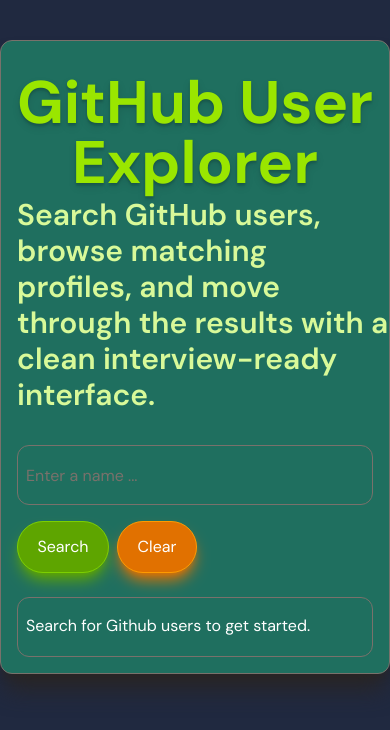
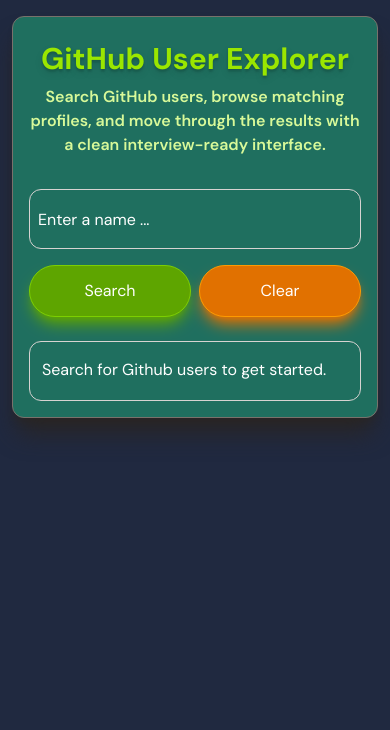
Before and after one commit to scolarknows/api_project, a React (Vite) app: page / in a window 390 px wide. Shown: the top 730 px of the page. Built offline with nearby package versions, Linux system fonts and the light colour scheme.

Commit message:
Made the website mobile responsive

```diff
--- a/src/App.jsx
+++ b/src/App.jsx
@@ -143,12 +143,12 @@
   }
 
   return (
-    <div className="bg-[#202940] flex flex-col min-h-screen">
-      <div className="flex flex-row justify-center mt-10">
+    <div className="bg-[#202940] flex flex-col min-h-screen px-3 sm:px-6">
+      <div className="flex flex-row justify-center mt-4 sm:mt-8 lg:mt-10">
 
-        <div className="flex flex-col max-w-7xl center bg-[#1F6F5F] mb-10 rounded-xl border border-stone-500 shadow-xl shadow-stone-800">
-          <h1 className="text-lime-400 text-center text-6xl mt-8 mb-1 font-sans font-bold text-shadow-lg/10">GitHub User Explorer</h1>
-          <p className="text-lime-200 text-3xl font-sans font-semibold text-start pl-4">Search GitHub users, browse matching profiles, and move through the results with a clean interview-ready interface.</p>
+        <div className="flex flex-col w-full max-w-7xl bg-[#1F6F5F] mb-6 sm:mb-10 rounded-xl border border-stone-500 shadow-xl shadow-stone-800">
+          <h1 className="text-lime-400 text-center text-3xl sm:text-4xl lg:text-6xl mt-6 sm:mt-8 mb-2 font-sans font-bold text-shadow-lg/10 px-3">GitHub User Explorer</h1>
+          <p className="text-lime-200 text-base sm:text-xl lg:text-3xl text-center sm:text-start font-sans font-semibold px-4">Search GitHub users, browse matching profiles, and move through the results with a clean interview-ready interface.</p>
 
           <div className="mt-8 px-4">
             <SearchBar
@@ -161,7 +161,7 @@
             />
           </div>
 
-          <div className=" text-white border border-stone-500 rounded-xl mx-4 my-4 px-2 py-4 h-15">
+          <div className=" text-white border border-stone-300 rounded-xl m-4 px-3 py-4 min-h-15 text:sm sm:text-base">
 
             {loading && <div className="flex items-center gap-2">
               <span
--- a/src/components/Pagination.jsx
+++ b/src/components/Pagination.jsx
@@ -5,7 +5,7 @@
 
     return (
         <div className="flex flex-row justify-center">
-            <div className="flex justify-between w-7xl gap-2 my-4 py-3 px-2 border border-stone-500 bg-[#1F6F5F] rounded-xl">
+            <div className="flex justify-between items-center max-w-7xl gap-2 my-4 py-3 px-2 border border-stone-500 bg-[#1F6F5F] rounded-xl">
                 <button
                     className={Pagination_button}
                     onClick={onPrevious}
@@ -13,7 +13,7 @@
                 >
                     Prev
                 </button>
-                <p className="text-white font-semibold py-1">{`Page ${currentPage} of ${totalPages}`}</p>
+                <p className="text-white font-semibold py-1 px-4 text-sm sm:text-base">{`Page ${currentPage} of ${totalPages}`}</p>
                 <button
                     className={Pagination_button}
                     onClick={onNext}
--- a/src/components/SearchBar.jsx
+++ b/src/components/SearchBar.jsx
@@ -8,7 +8,7 @@
     return (
         <div className="flex flex-col items-start justify-center gap-2 mb-2">
             <input
-                className="caret-white text-white placeholder-stone-500 px-2 h-15 w-full border border-stone-500 rounded-xl outline-none focus:border-lime-400 disabled:opacity-50 disabled:cursor-not-allowed"
+                className="caret-white text-white placeholder-white px-2 h-15 w-full border border-stone-300 rounded-xl outline-none focus:border-lime-400 disabled:opacity-50 disabled:cursor-not-allowed"
                 type="text"
                 placeholder="Enter a name ..."
                 value={searchTerm}
@@ -16,16 +16,16 @@
                 onKeyDown={onKeyDown}
                 disabled={disabled}
             />
-            <div>
+            <div className="flex flex-row w-full">
                 <button
-                    className="bg-lime-600 h-13 w-23 text-white mt-2 mr-2 border border-lime-500 rounded-4xl shadow-lg shadow-lime-600 transition-all duration-200 ease-out hover:translate-y-1 disabled:opacity-50 disabled:cursor-not-allowed disabled:hover:translate-y-0"
+                    className="bg-lime-600 h-13 w-full sm:w-23 text-white mt-2 mr-2 border border-lime-500 rounded-4xl shadow-lg shadow-lime-600 transition-all duration-200 ease-out hover:translate-y-1 disabled:opacity-50 disabled:cursor-not-allowed disabled:hover:translate-y-0"
                     onClick={onSearch}
                     disabled={disabled}
                 >
                     Search
                 </button>
                 <button
-                    className="bg-amber-600 h-13 w-20 text-white border border-amber-500 shadow-lg shadow-amber-600 rounded-4xl transition-all duration-200 ease-out hover:translate-y-1 disabled:opacity-50 disabled:cursor-not-allowed disabled:hover:translate-y-0"
+                    className="bg-amber-600 h-13 w-full sm:w-20 text-white mt-2 border border-amber-500 shadow-lg shadow-amber-600 rounded-4xl transition-all duration-200 ease-out hover:translate-y-1 disabled:opacity-50 disabled:cursor-not-allowed disabled:hover:translate-y-0"
                     onClick={onClear}
                     disabled={disabled}
                 >
--- a/src/components/UserCard.jsx
+++ b/src/components/UserCard.jsx
@@ -1,9 +1,9 @@
 // shows avatar, profile, github link
 function UserCard({ user }) {
     return (
-        <div className=" flex flex-col items-start h-85 w-full bg-[#EEEEEE] border border-stone-200 rounded-3xl hover:shadow-lg transition ease-out duration-200 shadow-stone-400">
+        <div className=" flex flex-col items-start min-h-80 sm:h-85 w-full bg-[#EEEEEE] border border-stone-200 rounded-3xl hover:shadow-lg transition ease-out duration-200 shadow-stone-400">
             <img
-                className="rounded-3xl h-62 w-full object-cover block mx-auto my-3 px-4 py-2"
+                className="rounded-3xl h-56 sm:h-62 w-full object-cover block mx-auto my-3 px-4 py-2"
                 src={user.avatar_url}
                 alt={`${user.login}'s avatar`}
             />
--- a/src/components/UserList.jsx
+++ b/src/components/UserList.jsx
@@ -4,7 +4,7 @@
 function UserList({ users }) {
     return (
         <div className="flex flex-row justify-center border border-stone-500 p-6 bg-[#2FA084] rounded-xl w-full max-w-7xl">
-            <div className="h-full w-7xl">
+            <div className="h-full w-full">
                 <ul className="grid grid-cols-1 sm:grid-cols-2 md:grid-cols-3 lg:grid-cols-4 justify-between gap-6 w-full">
                     {users.map((user) => (
                         <li key={user.id}>
```
